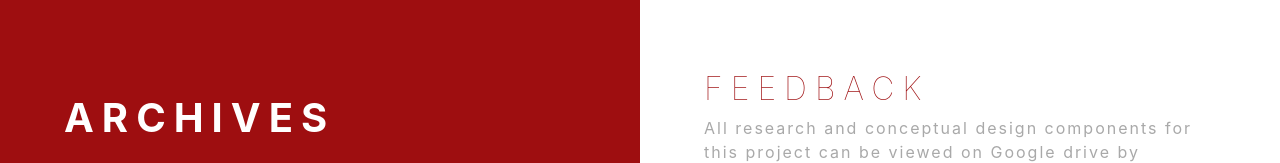
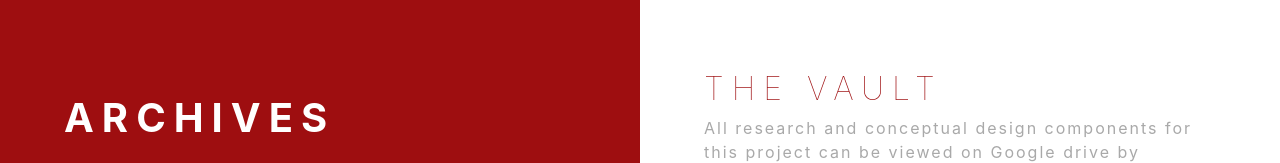
Before and after one commit to emdotcom/Capstone, a plain HTML site: page index.html in a window 1280 px wide. Shown: the part 9303-9466 px from the top of the page. Drawn offline with nearby package versions, Linux system fonts and the light colour scheme.

Commit message:
Update index.html

```diff
--- a/index.html
+++ b/index.html
@@ -300,7 +300,7 @@
 
 				</div>
 				<div class="col-sm-6" style="background-color:white; padding:5%">
-					<h2>FEEDBACK</h2>
+					<h2>THE VAULT</h2>
   			<p>All research and conceptual design components for this project can be viewed on Google drive by <a href="https://drive.google.com/drive/folders/1eUediXpeziiR71vOpP1MGu-CnrlxMBrE?usp=sharing">clicking here.</a>
   			</p>
   				</div>
```
